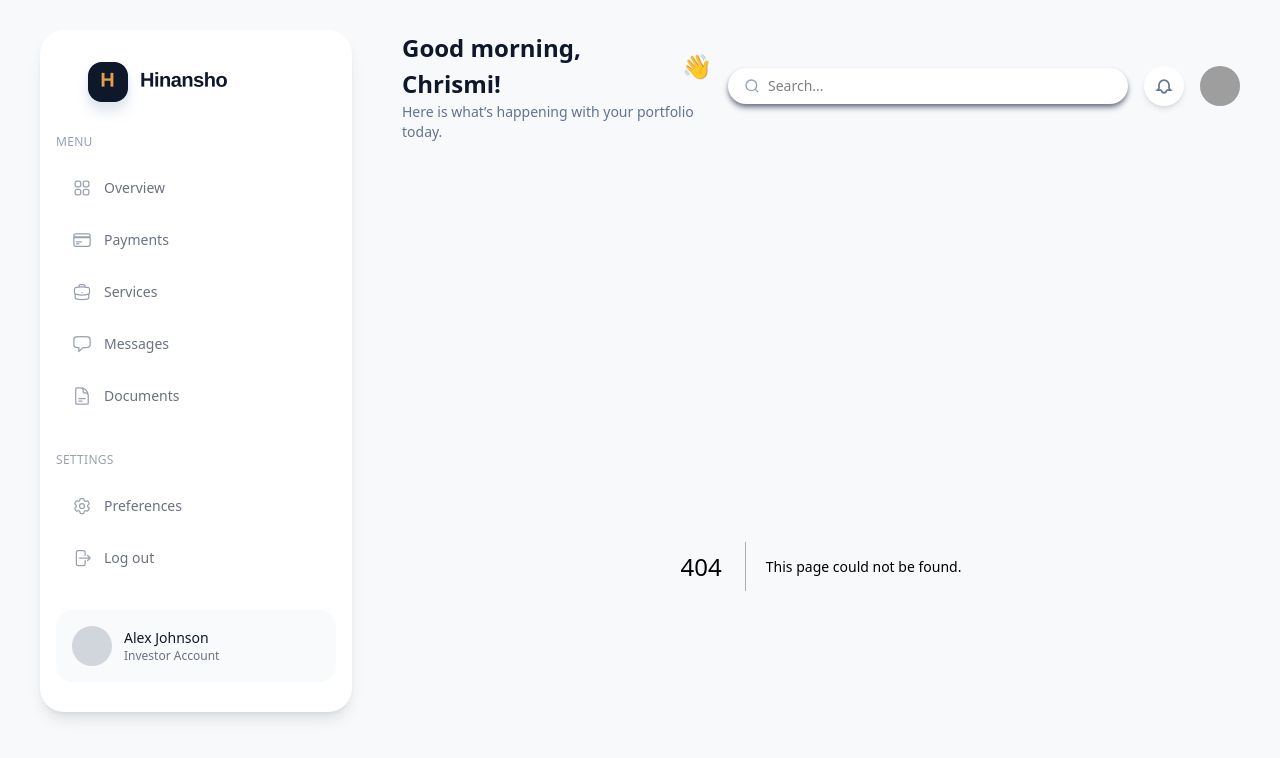
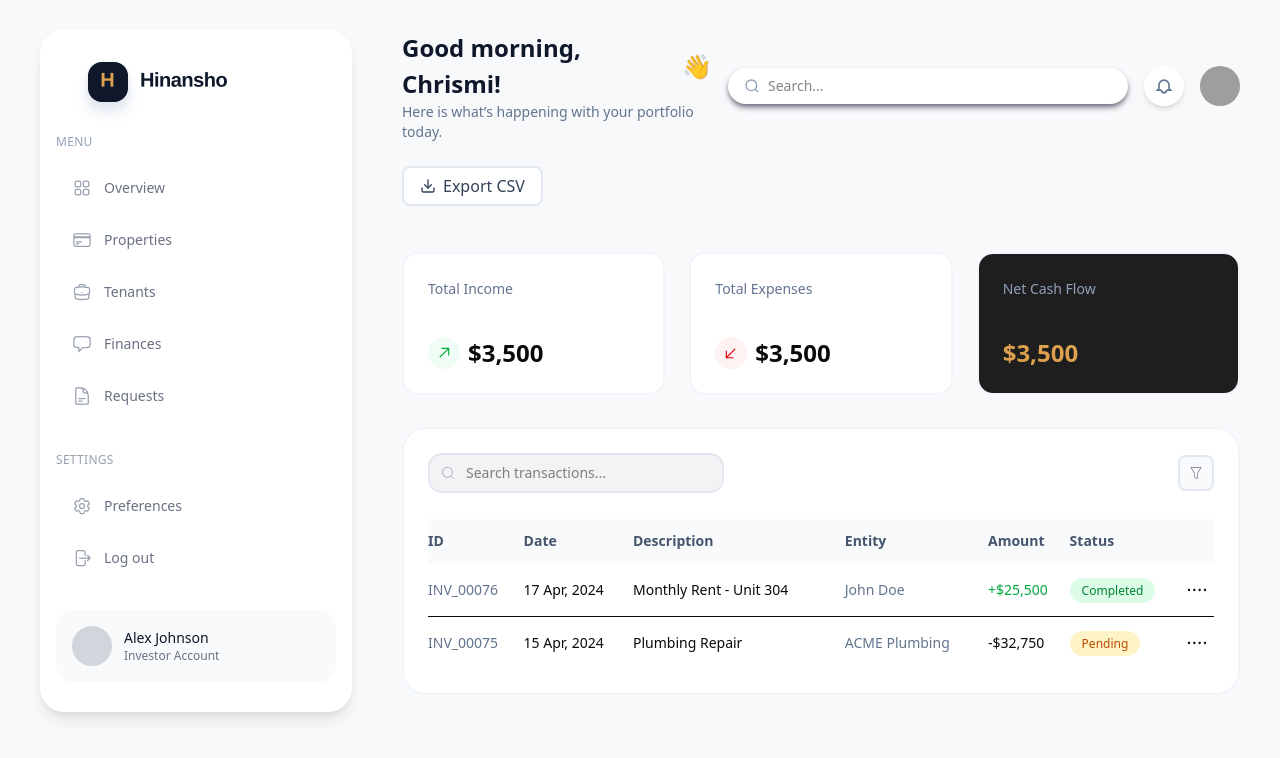
Before and after one commit to Chrismiweb/Hinansho-Client-Portal-Frontend, a Next.js app: page /admin/finance in a window 1280 px wide. Before the commit this address had no page. Shown: the top 758 px of the page. Built offline with nearby package versions, Linux system fonts and the light colour scheme; grey boxes are pictures that could not be loaded.

Commit message:
admin finance page done

```diff
--- /dev/null
+++ b/src/app/admin/finance/page.jsx
@@ -0,0 +1,12 @@
+import FinancePage from '@/components/admin/finance/FinancePage'
+import React from 'react'
+
+function page() {
+  return (
+    <div>
+        <FinancePage/>
+    </div>
+  )
+}
+
+export default page
--- /dev/null
+++ b/src/app/admin/page.jsx
@@ -0,0 +1,11 @@
+import React from 'react'
+
+function page() {
+  return (
+    <div>
+        <h6>Admin Dashboard</h6>
+    </div>
+  )
+}
+
+export default page
--- /dev/null
+++ b/src/components/admin/finance/FinancePage.jsx
@@ -0,0 +1,13 @@
+import OverviewCards from "./OverviewCards";
+import TransactionsTable from "./TransactionsTable";
+
+export default function FinancePage() {
+  return (
+    <div className="min-h-screen">
+      <div className="w-full">
+        <OverviewCards />
+        <TransactionsTable />
+      </div>
+    </div>
+  );
+}
--- /dev/null
+++ b/src/components/admin/finance/OverviewCards.jsx
@@ -0,0 +1,45 @@
+import { GoArrowUpRight } from "react-icons/go";
+import { GoArrowDownLeft } from "react-icons/go";
+import { FiDownload } from "react-icons/fi";
+
+export default function OverviewCards() {
+  return (
+    <section>
+        <button className="px-[16px] py-[6px] bg-white border-2 text-[#314158] mb-[46px] flex items-center gap-[7px] rounded-[8px] cursor-pointer border-[#E2E8F0] rounded-[8px]">
+           <FiDownload className="" /> Export CSV
+        </button>
+    <div className="grid grid-cols-1 md:grid-cols-3 gap-6">
+      {/* Total Income */}
+      <div className="bg-white rounded-[16px] border-2 border-[#F1F5F9] p-6 flex flex-col gap-[38px]">
+        <p className="text-[14px] text-[#62748E]">Total Income</p>
+        <div className="flex items-center gap-[8px]">
+            <div className="w-8 h-8 bg-[#F0FDF4] rounded-full flex items-center justify-center">
+                <GoArrowUpRight className="  text-[#00A63E] text-[18px] " />
+            </div>
+          <p className="text-2xl font-bold">$3,500</p>
+        </div>
+      </div>
+        <div className="bg-white rounded-[16px] border-2 border-[#F1F5F9] p-6 flex flex-col gap-[38px]">
+            <p className="text-[14px] text-[#62748E]">Total Expenses</p>
+            <div className="flex items-center gap-[8px]">
+                <div className="w-8 h-8 bg-[#FEF2F2] rounded-full flex items-center justify-center">
+                    <GoArrowDownLeft className="  text-[#E7000B] text-[18px] " />
+                </div>
+            <p className="text-2xl font-bold">$3,500</p>
+            </div>
+        </div>
+
+        <div className="bg-[#1E1E1E] rounded-[16px] border-2 border-[#F1F5F9] p-6 flex flex-col gap-[38px]">
+            <p className="text-[14px] text-[#90A1B9]">Net Cash Flow</p>
+            <div className="flex items-center gap-[8px]">
+                {/* <div className="w-8 h-8 bg-[#F0FDF4] rounded-full flex items-center justify-center">
+                    <GoArrowUpRight className="  text-[#00A63E] text-[18px] " />
+                </div> */}
+            <p className="text-2xl text-[#DDA04E] font-bold">$3,500</p>
+            </div>
+        </div>
+
+    </div>
+    </section>
+  );
+}
--- /dev/null
+++ b/src/components/admin/finance/TransactionRow.jsx
@@ -0,0 +1,43 @@
+import { RxBorderDotted } from "react-icons/rx";
+export default function TransactionRow({
+  id,
+  desc,
+  type,
+  date,
+  status,
+  amount,
+  positive,
+  entity
+}) {
+  return (
+    <tr>
+      <td className="py-4 text-[#62748E]">{id}</td>
+      <td>
+        <span className="text-[14px]">{date}</span>
+      </td>
+      <td className="text-[14px]">{desc}</td>
+      <td className="text-[14px] text-[#62748E]">{entity}</td>
+
+
+      <td
+        className={` font-medium ${
+          positive ? "text-[#00A63E]" : ""
+        }`}
+      >
+        {amount}
+      </td>
+      <td>
+        <span
+          className={`text-xs px-3 py-1 rounded-full ${
+            status === "Completed"
+              ? "bg-[#DCFCE7] text-[#008236]"
+              : "bg-[#FEF3C6] text-[#BB4D00]"
+          }`}
+        >
+          {status}
+        </span>
+      </td>
+      <td className="text-right text-[20px]"><RxBorderDotted/></td>
+    </tr>
+  );
+}
--- /dev/null
+++ b/src/components/admin/finance/TransactionsTable.jsx
@@ -0,0 +1,61 @@
+import TransactionRow from "./TransactionRow";
+import { CiSearch } from "react-icons/ci";
+import { CiFilter } from "react-icons/ci";
+
+export default function TransactionsTable() {
+  return (
+    <div className="bg-white rounded-[24px] p-6 border-2 border-[#F1F5F9] mt-[32px]">
+        <div className="flex items-center w-full justify-between gap-3">
+          <div className="relative">
+            <CiSearch className="w-4 h-4 absolute left-3 top-1/2 -translate-y-1/2 text-gray-400" />
+            <input
+              className="pl-9 pr-4 py-2 border-2 border-[#E2E8F0] bg-[#F3F3F5] w-74 rounded-[14px] text-sm"
+              placeholder="Search transactions..."
+            />
+          </div>
+          <button className="border-2 rounded-lg border-[#E2E8F0] bg-[#F8FAFC] p-2">
+            <CiFilter className="text-[#717182]" />
+          </button>
+        </div>
+
+      <table className="w-full text-sm mt-[26px]">
+        <thead className="text-left  text-[#45556C] bg-[#F8FAFC] border-b border-[#F8FAFC]">
+          <tr>
+            <th className="py-3">ID</th>
+            <th>Date</th>
+            <th>Description</th>
+            <th>Entity</th>
+            <th>Amount</th>
+            <th>Status</th>
+            <th></th>
+
+          </tr>
+        </thead>
+
+        <tbody className="divide-y">
+
+          <TransactionRow
+            id="INV_00076"
+            desc="Monthly Rent - Unit 304"
+            type="Income"
+            date="17 Apr, 2024"
+            status="Completed"
+            amount="+$25,500"
+            entity="John Doe"
+            positive
+          />
+
+          <TransactionRow
+            id="INV_00075"
+            desc="Plumbing Repair"
+            type="Expense"
+            date="15 Apr, 2024"
+            status="Pending"
+            entity="ACME Plumbing"
+            amount="-$32,750"
+          />
+        </tbody>
+      </table>
+    </div>
+  );
+}
--- a/src/components/layout/Sidebar.jsx
+++ b/src/components/layout/Sidebar.jsx
@@ -40,10 +40,10 @@ export default function Sidebar() {
     } else if (isAdmin) {
       return [
         { label: "Overview", href: "/admin", icon: Squares2X2Icon },
-        { label: "Payments", href: "/admin/payments", icon: CreditCardIcon },
-        { label: "Services", href: "/admin/services", icon: BriefcaseIcon },
-        { label: "Messages", href: "/admin/messages", icon: ChatBubbleLeftIcon },
-        { label: "Documents", href: "/admin/documents", icon: DocumentTextIcon },
+        { label: "Properties", href: "/admin/properties", icon: CreditCardIcon },
+        { label: "Tenants", href: "/admin/tenants", icon: BriefcaseIcon },
+        { label: "Finances", href: "/admin/finance", icon: ChatBubbleLeftIcon },
+        { label: "Requests", href: "/admin/requests", icon: DocumentTextIcon },
       ];
     }
     return []; // fallback for undefined routes
```
